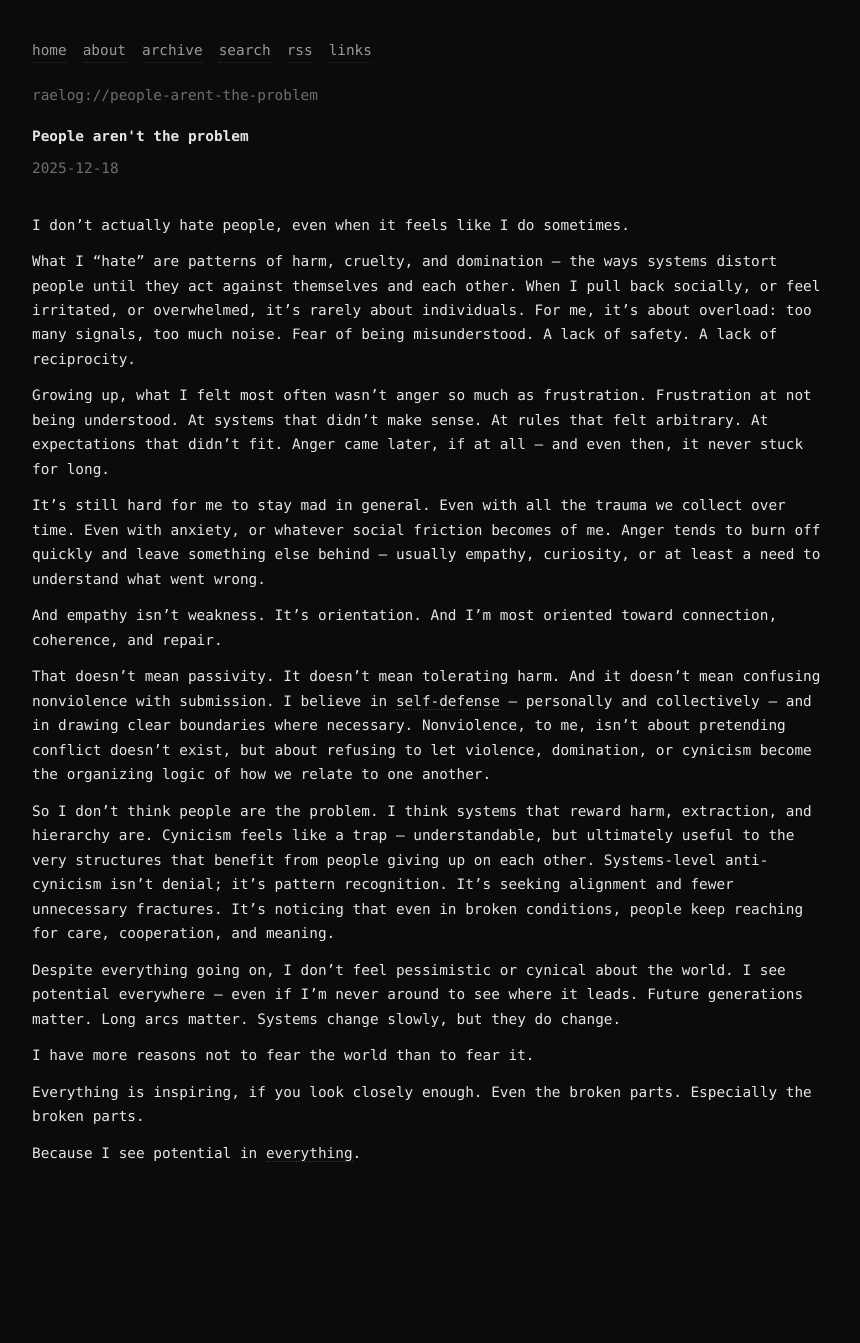
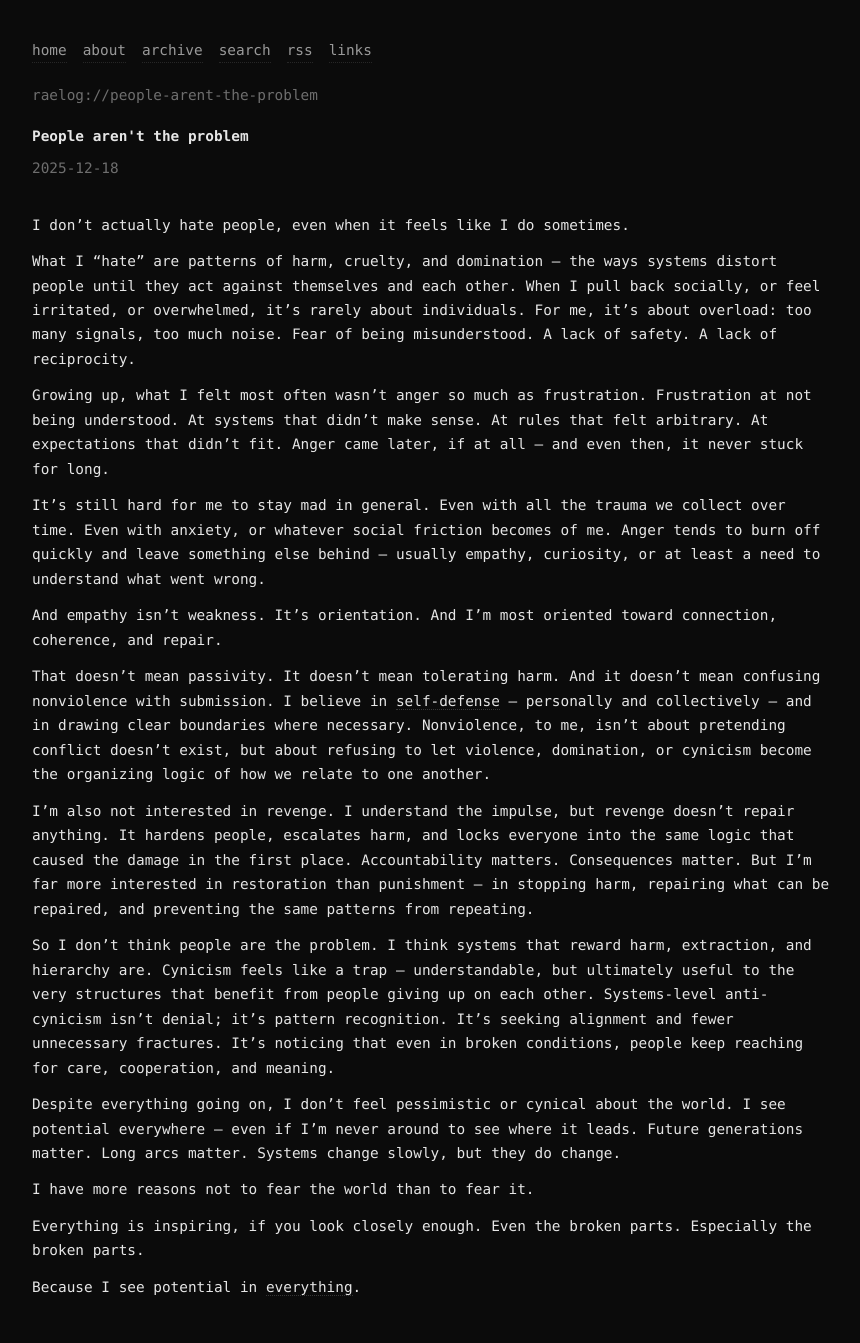
Before and after one commit to raelovejoy/raelog, a Jekyll site: the page built from _posts/2025-12-18-people-arent-the-problem.md, in a window 1280 px wide. Shown: the whole page, without its empty margins (208-1068 px from the left). Built offline with Jekyll 4.4.1, drawn with Linux system fonts in a browser that asks for light colours; before the commit the page ends 1209 px from its top, so only the background shows below that.

Commit message:
Update 2025-12-18-people-arent-the-problem.md

```diff
--- a/_posts/2025-12-18-people-arent-the-problem.md
+++ b/_posts/2025-12-18-people-arent-the-problem.md
@@ -18,6 +18,8 @@
 
 That doesn't mean passivity. It doesn't mean tolerating harm. And it doesn't mean confusing nonviolence with submission. I believe in [self-defense](https://libcom.org/article/nonviolent-stuffll-get-you-killed-charles-cobb) — personally and collectively — and in drawing clear boundaries where necessary. Nonviolence, to me, isn't about pretending conflict doesn't exist, but about refusing to let violence, domination, or cynicism become the organizing logic of how we relate to one another.
 
+I'm also not interested in revenge. I understand the impulse, but revenge doesn't repair anything. It hardens people, escalates harm, and locks everyone into the same logic that caused the damage in the first place. Accountability matters. Consequences matter. But I'm far more interested in restoration than punishment — in stopping harm, repairing what can be repaired, and preventing the same patterns from repeating.
+
 So I don't think people are the problem. I think systems that reward harm, extraction, and hierarchy are. Cynicism feels like a trap — understandable, but ultimately useful to the very structures that benefit from people giving up on each other. Systems-level anti-cynicism isn't denial; it's pattern recognition. It's seeking alignment and fewer unnecessary fractures. It's noticing that even in broken conditions, people keep reaching for care, cooperation, and meaning.
 
 Despite everything going on, I don't feel pessimistic or cynical about the world. I see potential everywhere — even if I'm never around to see where it leads. Future generations matter. Long arcs matter. Systems change slowly, but they do change.
```
